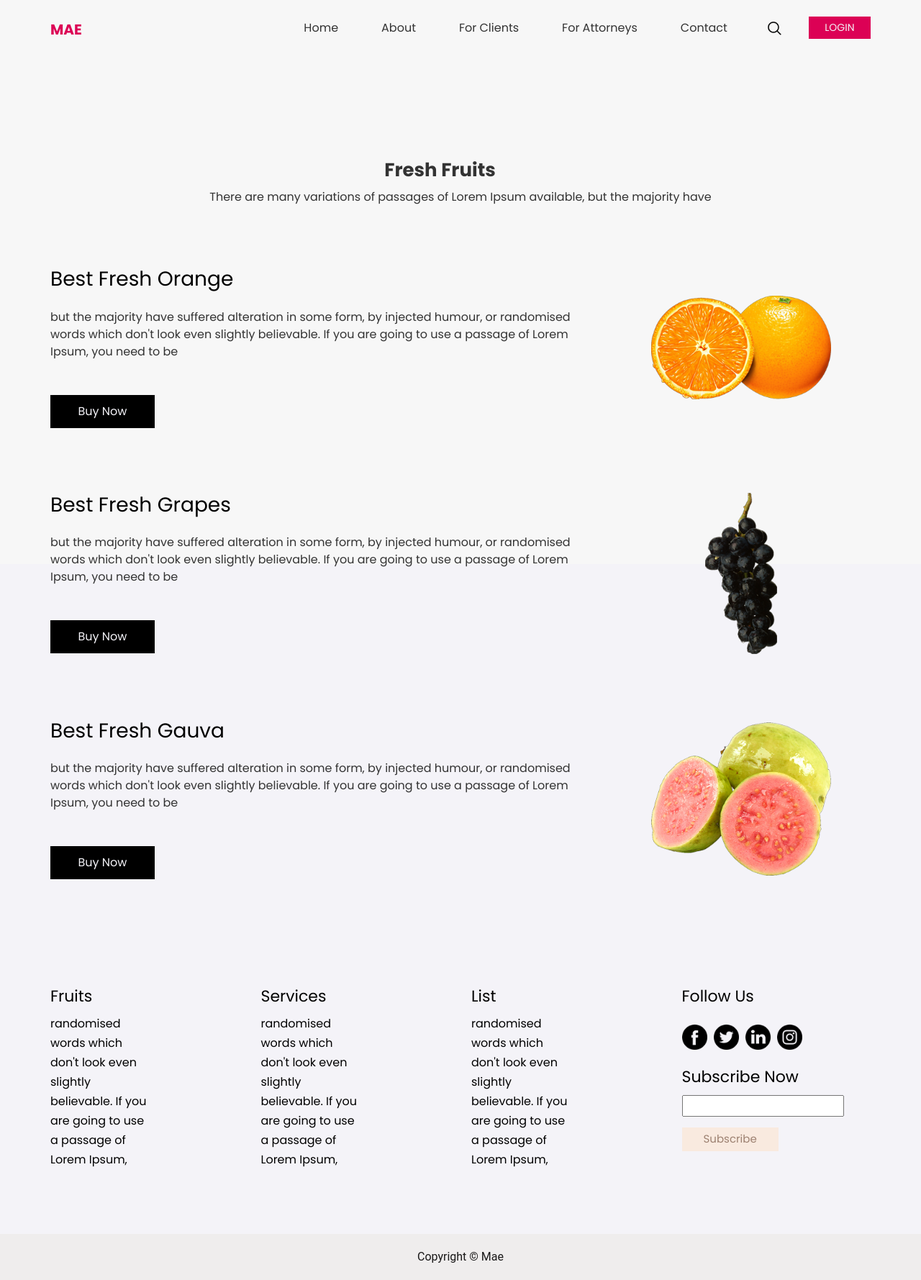
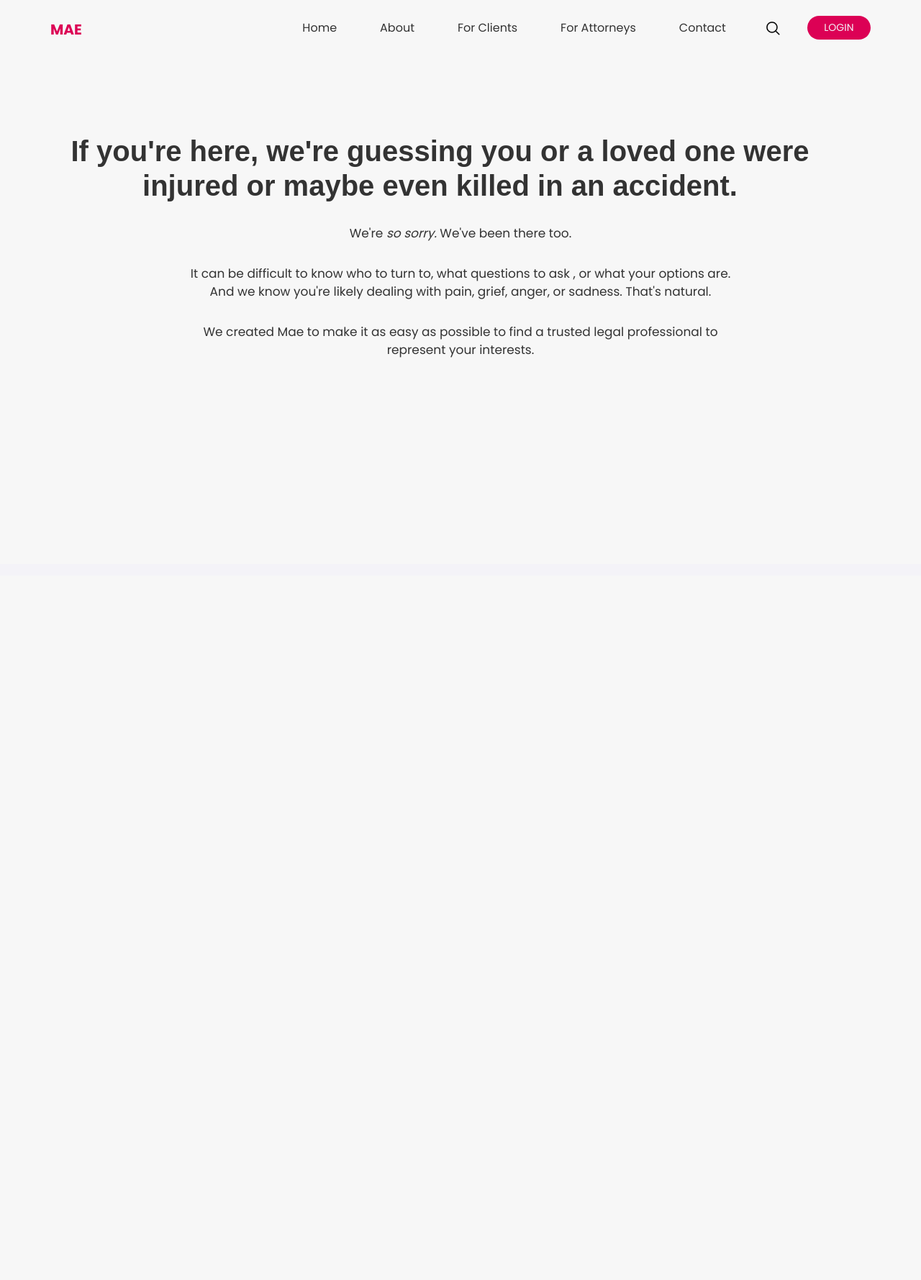
Before and after one commit to kaitlynhazzard/Mae, a Django app: page /about/ in a window 1280 px wide. Shown: the whole page at 72% size. After the commit the page ends 497 px from the top, so only its background shows below. Run offline with Django 4.2, Linux system fonts and the light colour scheme; some libraries are stand-ins or nearby versions.

Commit message:
more styling

```diff
--- a/Mae/static/css/style.css
+++ b/Mae/static/css/style.css
@@ -14,8 +14,9 @@ body {
 }
 
 h2 {
-  font-weight: 300;
-  font-size: 26px;
+  font-family: 'BebasNeueRegular', sans-serif;
+  font-weight: 500;
+  font-size: 23px;
   width: 95%;
   margin: 70px 0px 0px 0px;
   color: var(--dark_gray);
@@ -44,7 +45,7 @@ p {
 }
 
 .layout_padding-top {
-  padding-top: 75px;
+  padding-top: 40px;
 }
 
 .layout_padding-bottom {
@@ -60,6 +61,7 @@ p {
   outline: none;
   color: var(--white);
   border: 1px solid transparent;
+  border-radius: 32px;
 }
 
 .custom_dark-btn {
@@ -88,6 +90,20 @@ p {
 }
 
 .custom_heading-text {
+  text-align: center;
+}
+
+.about_heading {
+  font-family: 'BebasNeueRegular', sans-serif;
+  font-weight: 600;
+  font-size: 40px;
+  text-align: center;
+  color: var(--dark_gray);
+}
+
+.about_heading-text {
+  font-size: 17px;
+  margin: 30px 0px;
   text-align: center;
 }
 
@@ -189,13 +205,24 @@ a:focus {
   background-size: 55px;
 }
 
+/* Login Button */
+
 .quote_btn-container a {
   display: inline-block;
   padding: 5px 15px;
-  background-color: var(--pink);
-  color: var(--white);
   font-size: 14px;
   text-transform: uppercase;
+  border-radius: 30px;
+  outline: none;
+  color: var(--white);
+  border: 1px solid transparent;
+  background-color: var(--pink);
+}
+
+.quote_btn-container:hover a {
+  border: 1px solid var(--pink);
+  color: var(--pink);
+  background-color: transparent;
 }
 
 /*end header section*/
@@ -458,8 +485,8 @@ a:focus {
 
 .contact_form-container button {
   border: none;
-  background-color: #F5E9E0;
-  color: #fff;
+  background-color: var(--pink);
+  color: var(--white);
   padding: 8px 40px;
   text-transform: uppercase;
   font-size: 14px;
@@ -522,7 +549,7 @@ a:focus {
 /* footer section*/
 
 .footer_section {
-  background-color: #efeded;
+  background-color: var(--white);
   padding: 20px 0;
   font-family: "Roboto", sans-serif;
 }
--- a/Mae/templates/base.html
+++ b/Mae/templates/base.html
@@ -232,12 +232,14 @@
 
 
   <!-- footer section -->
+  <!--
   <section class="container-fluid footer_section">
     <p>
       Copyright &copy;
       <a href="https://html.design/">Mae</a>
     </p>
   </section>
+  -->
   <!-- footer section -->
 
   <script type="text/javascript" src="{% static 'js/jquery-3.4.1.min.js' %}"></script>
--- a/Mae/templates/website/about.html
+++ b/Mae/templates/website/about.html
@@ -6,92 +6,21 @@
 {% block content %}
 
   <!-- fruits section -->
-
-  <section class="fruit_section layout_padding-top">
-    <div class="container">
-      <h2 class="custom_heading">Fresh Fruits</h2>
-      <p class="custom_heading-text">
-        There are many variations of passages of Lorem Ipsum available, but
-        the majority have
-      </p>
-      <div class="row layout_padding2">
-        <div class="col-md-8">
-          <div class="fruit_detail-box">
-            <h3>
-              Best Fresh Orange
-            </h3>
-            <p class="mt-4 mb-5">
-              but the majority have suffered alteration in some form, by
-              injected humour, or randomised words which don't look even
-              slightly believable. If you are going to use a passage of Lorem
-              Ipsum, you need to be
-            </p>
-            <div>
-              <a href="" class="custom_dark-btn">
-                Buy Now
-              </a>
-            </div>
-          </div>
-        </div>
-        <div class="col-md-4 d-flex justify-content-center align-items-center">
-          <div class="fruit_img-box d-flex justify-content-center align-items-center">
-            <img src="{% static 'images/orange.png' %}" alt="" class="" width="250px" />
-          </div>
-        </div>
-      </div>
-      <div class="row layout_padding2">
-        <div class="col-md-8">
-          <div class="fruit_detail-box">
-            <h3>
-              Best Fresh Grapes
-            </h3>
-            <p class="mt-4 mb-5">
-              but the majority have suffered alteration in some form, by
-              injected humour, or randomised words which don't look even
-              slightly believable. If you are going to use a passage of Lorem
-              Ipsum, you need to be
-            </p>
-            <div>
-              <a href="" class="custom_dark-btn">
-                Buy Now
-              </a>
-            </div>
-          </div>
-        </div>
-        <div class="col-md-4 d-flex justify-content-center align-items-center">
-          <div class="fruit_img-box d-flex justify-content-center ">
-            <img src="{% static 'images/grapes.png' %}" alt="" class="" width="100px" />
-          </div>
-        </div>
-      </div>
-      <div class="row layout_padding2-top layout_padding-bottom">
-        <div class="col-md-8">
-          <div class="fruit_detail-box">
-            <h3>
-              Best Fresh Gauva
-            </h3>
-            <p class="mt-4 mb-5">
-              but the majority have suffered alteration in some form, by
-              injected humour, or randomised words which don't look even
-              slightly believable. If you are going to use a passage of Lorem
-              Ipsum, you need to be
-            </p>
-            <div>
-              <a href="" class="custom_dark-btn">
-                Buy Now
-              </a>
-            </div>
-          </div>
-        </div>
-        <div class="col-md-4 d-flex justify-content-center align-items-center">
-          <div class="fruit_img-box d-flex justify-content-center align-items-center">
-            <img src="{% static 'images/gauva.png' %}" alt="" class="" width="250px" />
-          </div>
-        </div>
-      </div>
-    </div>
-  </section>
-
-  <!-- end fruits section -->
-
-  {% endblock content %}
+  <div class="container layout_padding-top" >
+    <h2 class="about_heading">If you're here, we're guessing you or
+      a loved one were injured or maybe even killed in an accident.
+    </h2>
+    <p class="about_heading-text">
+      We're <em>so sorry.</em> We've been there too.
+    </p>
+    <p class="about_heading-text">
+      It can be difficult to know who to turn to, what questions to ask
+      , or what your options are.<br> And we know you're likely dealing with pain,
+      grief, anger, or sadness. That's natural.
+    </p>
+    <p class="about_heading-text">
+      We created Mae to make it as easy as possible to find a trusted legal
+      professional to<br> represent your interests.
+    </p>
+  </div>
+  <!-- {% endblock content %} -->
--- a/Mae/templates/website/attorneys.html
+++ b/Mae/templates/website/attorneys.html
@@ -64,4 +64,4 @@
 
   <!-- end service section -->
 
-{% endblock content %}
+<!-- {% endblock content %} -->
--- a/Mae/templates/website/contact.html
+++ b/Mae/templates/website/contact.html
@@ -31,7 +31,7 @@
                   <input type="text" placeholder="Message">
                 </div>
                 <div class="mt-5">
-                  <button type="submit">
+                  <button type="submit" class="custom_pink-btn mr-3">
                     send
                   </button>
                 </div>
@@ -46,4 +46,4 @@
   </section>
   <!-- end contact section -->
 
-  {% endblock content %}
+  <!--{% endblock content %}-->
--- a/Mae/templates/website/home.html
+++ b/Mae/templates/website/home.html
@@ -14,7 +14,7 @@
             <h1>
               DESIGNED TO HELP YOU MAKE
               <span style="color: #DC0155"> INFORMED DECISIONS</span> ABOUT LEGAL
-              REPRESENTATION.
+              REPRESENTATION
             </h1>
             <p>
               Choose the option for you:
```
Also changed, not shown: Mae/templates/registration/login.html (+24 -6 lines), Mae/templates/website/clients.html (+1 -6 lines).
